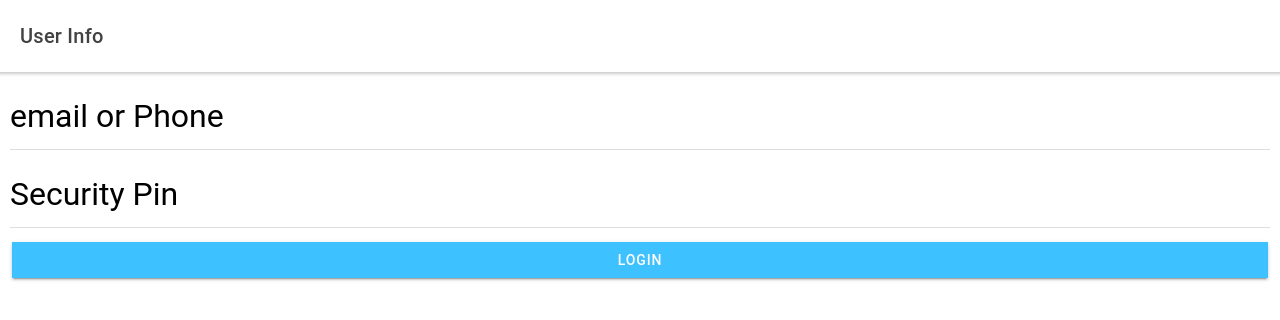
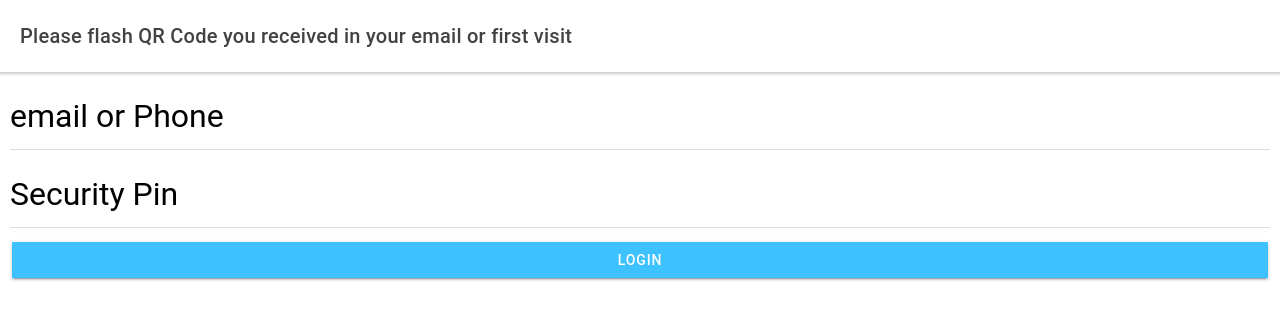
Before and after one commit to Ankita-1116/redux-project, a React (Create React App) app: page /login in a window 1280 px wide. Shown: the top 320 px of the page. Built offline with nearby package versions, Linux system fonts and the light colour scheme.

Commit message:
fix title

```diff
--- a/src/components/Header.tsx
+++ b/src/components/Header.tsx
@@ -11,7 +11,7 @@ const Header = (props: any) => {
                         <IonBackButton defaultHref="/" />
                     </IonButtons>
                 }
-                <IonTitle>User Info</IonTitle>
+                <IonTitle>Please flash QR Code you received in your email or first visit</IonTitle>
             </IonToolbar>
         </IonHeader>
     </>
--- a/src/components/QRCode.tsx
+++ b/src/components/QRCode.tsx
@@ -41,7 +41,7 @@ function QRCode() {
         console.error(err)
     }
     return <>
-        <Layout back={true} tabs={true}>
+        <Layout back={false} tabs={true}>
             <IonContent>
                 <IonGrid>
                     <IonRow class="ion-justify-content-center ">
```
